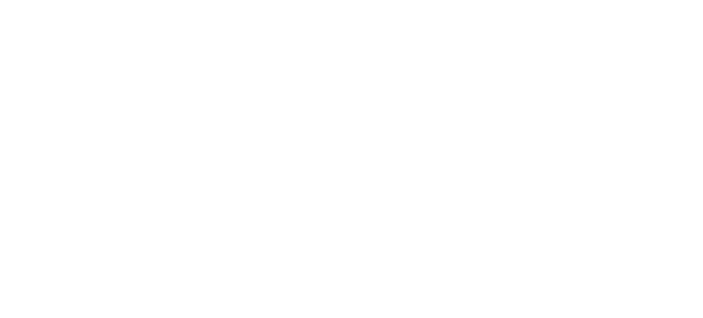
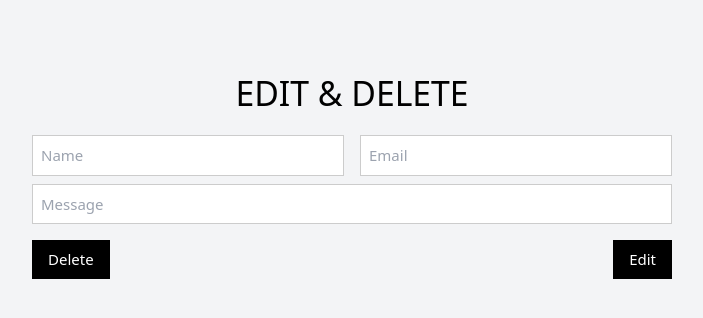
Before and after one commit to koonlucky555/INT203_62130500002_1_SPA, a Vue app: page /comment/1 in a window 1280 px wide. Shown: the top 318 px of the page, without its empty margins (288-991 px from the left). Built offline with nearby package versions, Linux system fonts and the light colour scheme.

Commit message:
62130500002 [UPDATE] component & views

```diff
--- a/db.json
+++ b/db.json
@@ -23,6 +23,24 @@
       "email": "koonlucky555@gmail.com",
       "message": "เทสกล่องข้อความแบบยาวๆๆ .",
       "id": 4
+    },
+    {
+      "name": "win",
+      "email": "winza@hotmail.com",
+      "message": "ลัคกี้เก่งมาก เป็นกำลังใจให้ครับ",
+      "id": 5
+    },
+    {
+      "name": "tanty",
+      "email": "tantyza@hotmail.com",
+      "message": "พี่ลัคกี้เก่งมากค่า",
+      "id": 6
+    },
+    {
+      "name": "muk",
+      "email": "mukza@gmail.com",
+      "message": "yeah",
+      "id": 7
     }
   ]
 }
--- a/src/components/Modal.vue
+++ b/src/components/Modal.vue
@@ -1,47 +1,109 @@
 <template>
-  <div class="md:w-1/3 sm:w-full rounded-lg shadow-lg bg-white my-3" >
-    <div class="flex justify-between border-b border-gray-100 px-5 py-4">
-      <div>
-        <i class="fa fa-exclamation-triangle text-orange-500"></i>
-        <span class="font-bold text-gray-700 text-lg">Warning</span>
+  <div class="h-screen w-full bg-gray-100">
+    <p class="text-4xl pt-20 flex justify-center text-black uppercase">
+      Edit & Delete
+    </p>
+    <div class="flex justify-center pt-6">
+      <div class="w3-col m6" @submit.prevent="">
+        <form>
+          <div class="w3-row-padding" style="margin: 0 -16px 8px -16px">
+            <div class="w3-half">
+              <input
+                v-model="name"
+                class="w3-input w3-border"
+                type="text"
+                placeholder="Name"
+                required
+                name="Name"
+              />
             </div>
-      <div>
-        <button>
-          <i
-            class="fa fa-times-circle text-red-500 hover:text-red-600 transition duration-150"
-          ></i>
-        </button>
+            <div class="w3-half">
+              <input
+                v-model="email"
+                class="w3-input w3-border"
+                type="text"
+                placeholder="Email"
+                required
+                name="Email"
+                pattern="[a-z0-9._%+-]+@[a-z0-9.-]+.[a-z]{2,}$"
+              />
             </div>
           </div>
-
-    <div class="px-10 py-5 text-gray-600">
-      Lorem ipsum dolor sit amet, consectetur adipi scing elit, sed do eiusmod
-      tempor incididunt ut labore et dolore magna aliqua.
-    </div>
-
-    <div class="px-5 py-4 flex justify-end">
+          <input
+            v-model="message"
+            class="w3-input w3-border"
+            type="text"
+            placeholder="Message"
+            required
+            name="Message"
+          />
           <button
-        class="bg-orange-500 mr-1 rounded text-sm py-2 px-3 text-white hover:bg-orange-600 transition duration-150"
+            class="w3-button w3-black w3-section w3-right"
+            @click="editComment"
           >
-        Cancel
+            Edit
           </button>
           <button
-        class="text-sm py-2 px-3 text-gray-500 hover:text-gray-600 transition duration-150"
+            class="w3-button w3-black w3-section w3-righ"
+            @click="deleteComment"
           >
-        OK
-      </button>
+            Delete</button
+          ><br />
+        </form>
+      </div>
     </div>
   </div>
 </template>
 
-<style scoped>
-</style>
-
 <script>
-import BasedForm from "../components/BasedForm.vue";
 export default {
-  components: {
-    BasedForm,
+  name: "Modal",
+  props: ["id"],
+  data() {
+    return {
+      name: "",
+      email: "",
+      message: "",
+      url: "http://localhost:8081/comment/" + this.id,
+      checkComment: [],
+      readyToConfirm: false,
+    };
+  },
+  methods: {
+    backToPageComment() {
+      this.$router.push("/comment");
+    },
+    async editComment() {
+      if (this.readyToConfirm) {
+        let editData = {
+          name: this.name,
+          email: this.email,
+          meassage: this.message,
+        };
+        await fetch(this.url, {
+          method: "PUT",
+          headers: { "Content-Type": "application/json" },
+          body: JSON.stringify(editData),
+        });
+        this.$router.push("/comment");
+      }
+    },
+    async deleteComment() {
+      if (this.readyToConfirm) {
+        await fetch(this.url, {
+          method: "DELETE",
+        });
+        this.$router.push("/comment");
+      }
+    },
+    async mounted() {
+      const res = await fetch(this.url);
+      const data = await res.json();
+      this.checkComment = data;
+      this.name = data.name;
+      this.email = data.email;
+      this.message = data.message;
+    },
   },
 };
 </script>
--- a/src/components/SingleComment.vue
+++ b/src/components/SingleComment.vue
@@ -1,6 +1,9 @@
 <template>
-  <div class="pt-24 p-20 justify-items-center" >
-    <div class="rounded overflow-hidden shadow-lg bg-white py-4 px-4 " >
+  <div class="pt-24 p-20 justify-items-center">
+    <div
+      class="rounded overflow-hidden shadow-lg bg-white py-4 px-4"
+      @click="emitComment(comment) "
+    >
       <img
         src="../assets/user.png"
         alt="Avatar"
@@ -8,23 +11,27 @@
         style="width: 80px"
       />
       <p>
-        <span class="text-xl pr-4">{{comment.name}}</span>
-        <span class="text-sm opacity-70">{{comment.email}}</span>
+        <span class="text-xl pr-4">{{ comment.name }}</span>
+        <span class="text-sm opacity-70">{{ comment.email }}</span>
       </p>
-      <p class="pt-2">{{comment.message}}</p>
+      <p class="pt-2">{{ comment.message }}</p>
       <br />
     </div>
-  </div>
+    </div>
 </template>
 
 <script>
 export default {
   props: ["comment"],
+  modals: Object,
   mounted() {
     console.log(this.comment);
   },
+  name: "SingleComment",
+  methods: {
+    emitComment(comment) {
+      this.$router.push({ name: "Modal", params: { id: comment.id } });
+    },
+  },
 };
 </script>
-
-<style>
-</style>
--- a/src/router/index.js
+++ b/src/router/index.js
@@ -1,6 +1,7 @@
+
 import { createRouter, createWebHistory } from 'vue-router'
 import Home from '../views/Home.vue'
-
+import Modal from '../components/Modal.vue'
 const routes = [
   {
     path: '/',
@@ -28,6 +29,7 @@ const routes = [
   {
     path: '/comment/:id',
     name: 'Modal',
+    component:Modal,
     props: true
   }
 
--- a/src/views/Comment.vue
+++ b/src/views/Comment.vue
@@ -1,6 +1,5 @@
 <template>
-
-  <div class="w-full bg-gray-900 h-screen" id="tour">
+  <div class="w-full bg-gray-900 h-full" id="tour">
     <based-navbar />
     <p class="text-4xl flex justify-center pt-28 text-white uppercase">
       All comment
@@ -9,9 +8,13 @@
       <em>Here are some of comments<br /> </em>
       <em>You can edit or delete.. Click it !<br /> </em>
     </p>
-    <div class="grid grid-cols-3" >
-      <based-comment/>
+    <div class="grid grid-cols-3">
+      <based-comment />
     </div>
+
+    <!-- Modal-->
+    <form-click @when-click="switchModal" :modals="modal"></form-click>
+
   </div>
 </template>
 
@@ -21,6 +24,19 @@ export default {
   components: {
     BasedComment,
   },
+  modal: {
+    modalState: false,
+    TextModal: "",
+  },
+  methods: {
+    toggleModal(comment) {
+      this.modal.modalState = !this.modal.modalState;
+      this.modal.TextModal = comment.id;
+    },
+    switchModal() {
+      this.modal.modalState = !this.modal.modalState;
+
+    },
+  },
 };
-
 </script>
--- a/src/views/Gameplay.vue
+++ b/src/views/Gameplay.vue
@@ -3,7 +3,7 @@
     <based-navbar />
 
     <!-- Gameplay -->
-    <p class="text-4xl pt-20 flex justify-center text-black uppercase">
+    <p class="text-4xl pt-28 flex justify-center text-black uppercase">
       My GamePlay
     </p>
     <p class="w3-center text-black pt-4">
```
Lines whose indentation alone changed are shown as unchanged.
